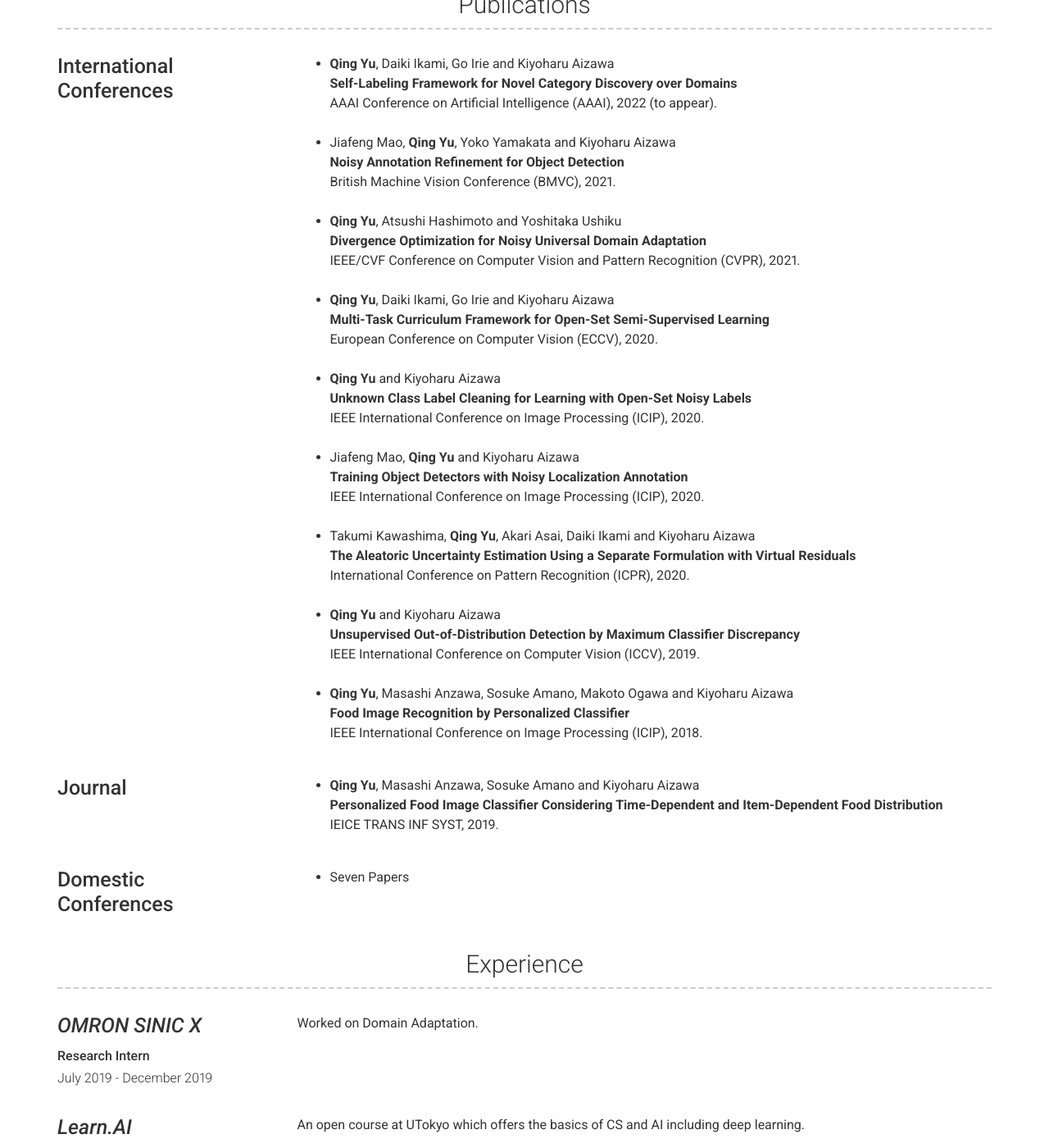
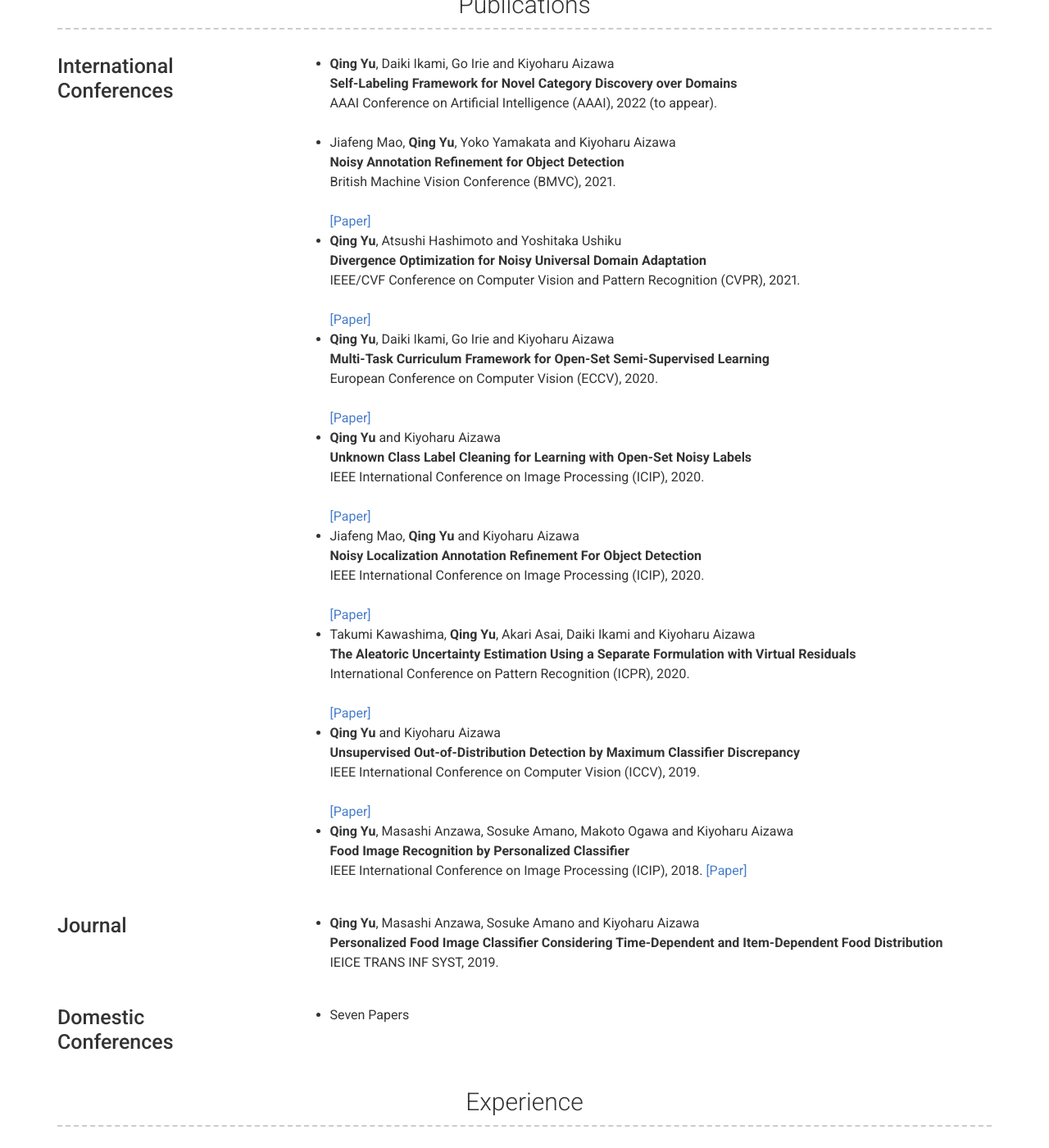
Before and after one commit to YU1ut/YU1ut.github.io, a Jekyll site: the page built from index.md, in a window 1280 px wide and 1400 px high, scrolled down 564 px. Shown: the whole window at 82% size. Built offline with Jekyll 4.4.1, drawn with Linux system fonts in a browser that asks for light colours; nearby versions of some CDN libraries.

Commit message:
add paper link

```diff
--- a/_data/projects.yml
+++ b/_data/projects.yml
@@ -8,33 +8,41 @@
       <strong>Noisy Annotation Refinement for Object Detection</strong>
       British Machine Vision Conference (BMVC), 2021.
       <br>
+      [[Paper]](https://arxiv.org/abs/2110.10456)
     - <strong>Qing Yu</strong>, Atsushi Hashimoto and Yoshitaka Ushiku
       <strong>Divergence Optimization for Noisy Universal Domain Adaptation</strong>
       IEEE/CVF Conference on Computer Vision and Pattern Recognition (CVPR), 2021.
       <br>
+      [[Paper]](https://arxiv.org/abs/2104.00246)
     - <strong>Qing Yu</strong>, Daiki Ikami, Go Irie and Kiyoharu Aizawa
       <strong>Multi-Task Curriculum Framework for Open-Set Semi-Supervised Learning</strong>
       European Conference on Computer Vision (ECCV), 2020.
       <br>
+      [[Paper]](https://arxiv.org/abs/2007.11330)
     - <strong>Qing Yu</strong> and Kiyoharu Aizawa
       <strong>Unknown Class Label Cleaning for Learning with Open-Set Noisy Labels</strong>
       IEEE International Conference on Image Processing (ICIP), 2020.
       <br>
+      [[Paper]](https://ieeexplore.ieee.org/document/9190652)
     - Jiafeng Mao, <strong>Qing Yu</strong> and Kiyoharu Aizawa
-      <strong>Training Object Detectors with Noisy Localization Annotation</strong>
+      <strong>Noisy Localization Annotation Refinement For Object Detection</strong>
       IEEE International Conference on Image Processing (ICIP), 2020.
       <br>
+      [[Paper]](https://ieeexplore.ieee.org/document/9190728)
     - Takumi Kawashima, <strong>Qing Yu</strong>, Akari Asai, Daiki Ikami and Kiyoharu Aizawa
       <strong>The Aleatoric Uncertainty Estimation Using a Separate Formulation with Virtual Residuals</strong>
       International Conference on Pattern Recognition (ICPR), 2020.
       <br>
+      [[Paper]](https://arxiv.org/abs/2011.01655)
     - <strong>Qing Yu</strong> and Kiyoharu Aizawa
       <strong>Unsupervised Out-of-Distribution Detection by Maximum Classifier Discrepancy</strong>
       IEEE International Conference on Computer Vision (ICCV), 2019.
       <br>
+      [[Paper]](https://arxiv.org/abs/1908.04951)
     - <strong>Qing Yu</strong>, Masashi Anzawa, Sosuke Amano, Makoto Ogawa and Kiyoharu Aizawa
       <strong>Food Image Recognition by Personalized Classifier</strong>
       IEEE International Conference on Image Processing (ICIP), 2018.
+      [[Paper]](https://ieeexplore.ieee.org/document/8451422)
 
 - name: Journal
   description: | # this will include new lines to allow paragraphs
```
